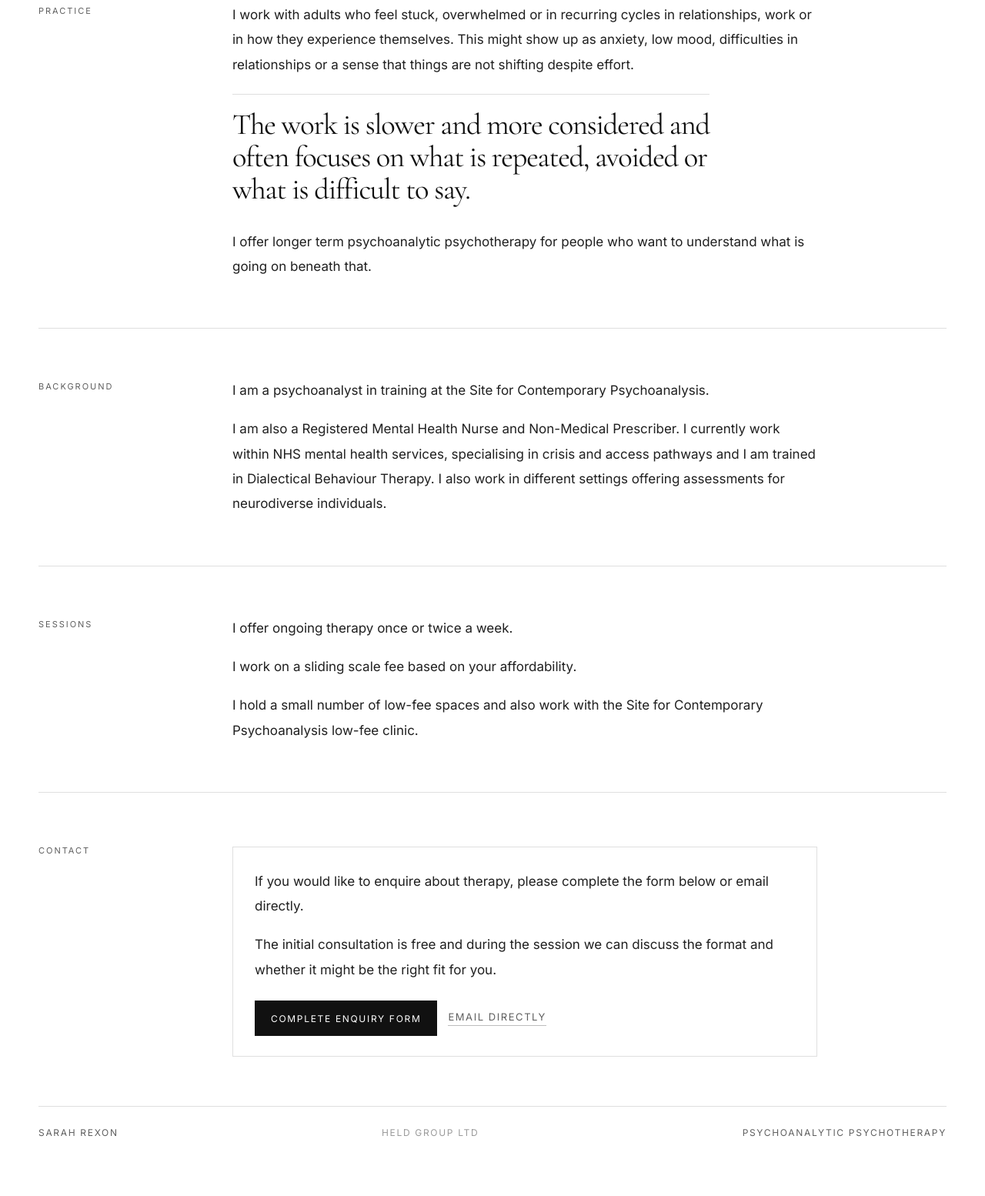
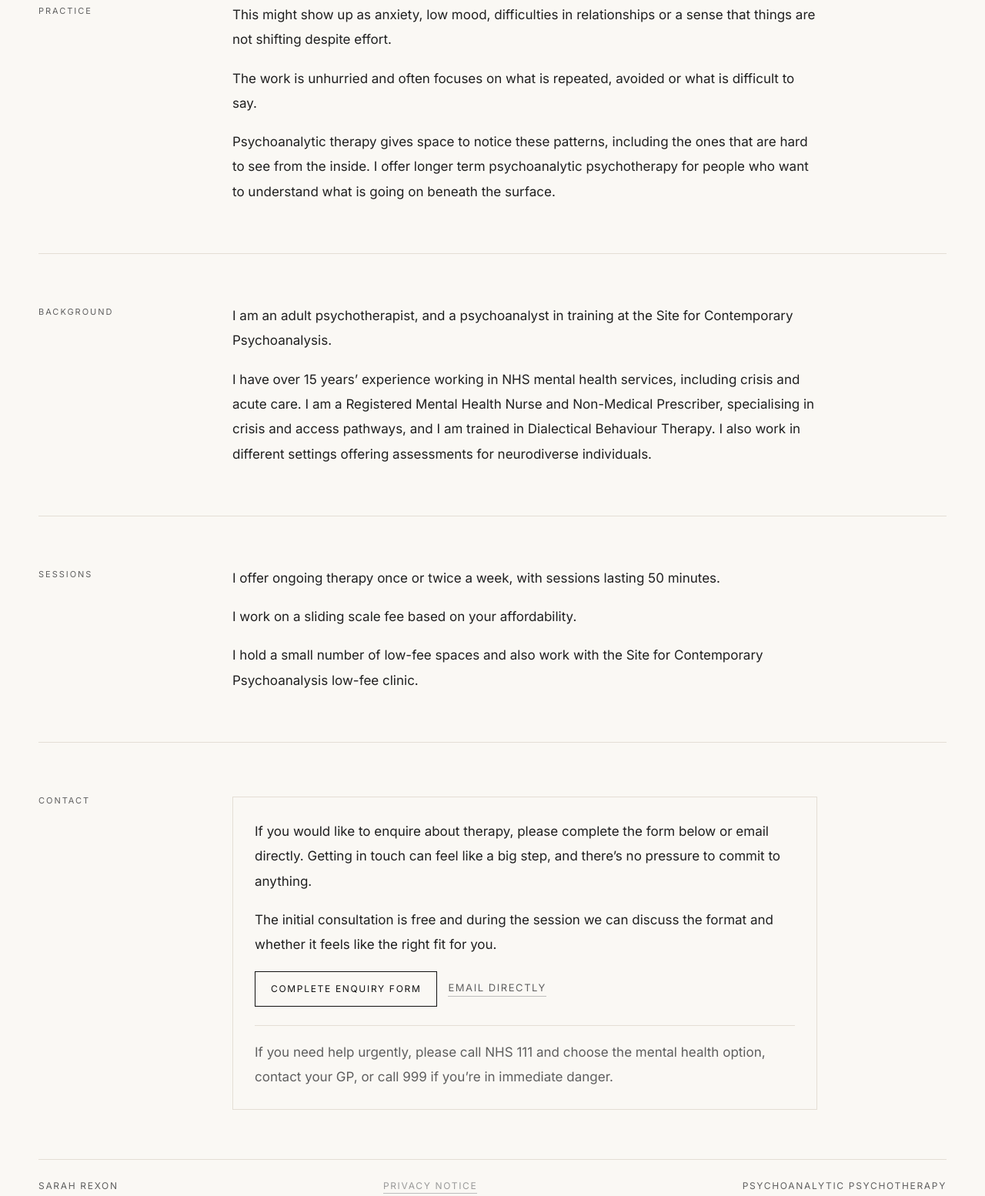
Before and after one commit to sjb228878/therapywebsite, a plain HTML site: page index.html in a window 1280 px wide. Shown: the part 830-2384 px from the top of the page at 77% size. Before the commit the page ends 2349 px from the top, so only its background shows below. Drawn offline with nearby package versions, Linux system fonts and the light colour scheme.

Commit message:
Update copy, warmer styling, privacy link

```diff
--- a/index.html
+++ b/index.html
@@ -10,10 +10,10 @@
   <link href="https://fonts.googleapis.com/css2?family=Inter:wght@300;400;500&family=Cormorant+Garamond:wght@400;500;600&display=swap" rel="stylesheet">
   <style>
     :root {
-      --bg: #ffffff;
+      --bg: #faf8f4;
       --text: #0f0f0f;
       --muted: #5f5f5f;
-      --line: #dfdfdf;
+      --line: #e4ded5;
       --soft: #f7f7f7;
       --max: 1180px;
     }
@@ -201,21 +201,17 @@
     }
 
     .pull-quote {
-      margin: 22px 0 30px;
-      padding: 18px 0 0;
-      border-top: 1px solid var(--line);
-      font-family: "Cormorant Garamond", serif;
-      font-size: clamp(2rem, 3vw, 2.6rem);
-      line-height: 1.1;
-      letter-spacing: -0.03em;
-      max-width: 620px;
+      margin: 0 0 18px;
+      font-size: 17px;
+      line-height: 1.9;
+      color: #202020;
     }
 
     .contact-card {
       margin-top: 6px;
       padding: 28px 28px 26px;
       border: 1px solid var(--line);
-      background: #fff;
+      background: transparent;
     }
 
     .contact-card p {
@@ -240,8 +236,8 @@
       min-height: 46px;
       padding: 0 20px;
       border: 1px solid #111111;
-      background: #111111;
-      color: #ffffff;
+      background: transparent;
+      color: #111111;
       font-size: 12px;
       letter-spacing: 0.14em;
       text-transform: uppercase;
@@ -265,6 +261,18 @@
     .text-link:hover {
       color: var(--text);
       border-color: var(--text);
+    }
+
+    .contact-card p.urgent {
+      margin: 24px 0 0;
+      padding-top: 18px;
+      border-top: 1px solid var(--line);
+      color: var(--muted);
+    }
+
+    .footer-centre a {
+      border-bottom: 1px solid #bdbdbd;
+      padding-bottom: 2px;
     }
 
     footer {
@@ -353,6 +361,7 @@
       }
 
       .intro,
+      .pull-quote,
       .section-content p {
         font-size: 16px;
         line-height: 1.8;
@@ -384,7 +393,7 @@
         <div class="eyebrow fade-up delay-1">Psychoanalytic Psychotherapy</div>
         <h1 class="fade-up delay-1">Sarah<br>Rexon</h1>
         <p class="intro fade-up delay-2">
-          I have over 15 years’ experience working in NHS mental health services, including crisis and acute care, with additional experience supporting neurodiverse individuals with complex needs and learning disabilities.
+          I work with adults who feel stuck, overwhelmed or in recurring cycles in relationships, work or in how they experience themselves.
         </p>
       </div>
 
@@ -410,7 +419,7 @@
         <div class="meta-block fade-up delay-4">
           <div class="meta-label">Availability</div>
           <div class="meta-value">
-            Weekdays and Evenings
+            Evenings
           </div>
         </div>
       </aside>
@@ -422,13 +431,13 @@
       <div class="section-label">Practice</div>
       <div class="section-content">
         <p>
-          I work with adults who feel stuck, overwhelmed or in recurring cycles in relationships, work or in how they experience themselves. This might show up as anxiety, low mood, difficulties in relationships or a sense that things are not shifting despite effort.
+          This might show up as anxiety, low mood, difficulties in relationships or a sense that things are not shifting despite effort.
         </p>
         <div class="pull-quote">
-          The work is slower and more considered and often focuses on what is repeated, avoided or what is difficult to say.
+          The work is unhurried and often focuses on what is repeated, avoided or what is difficult to say.
         </div>
         <p>
-          I offer longer term psychoanalytic psychotherapy for people who want to understand what is going on beneath that.
+          Psychoanalytic therapy gives space to notice these patterns, including the ones that are hard to see from the inside. I offer longer term psychoanalytic psychotherapy for people who want to understand what is going on beneath the surface.
         </p>
       </div>
     </section>
@@ -439,10 +448,10 @@
       <div class="section-label">Background</div>
       <div class="section-content">
         <p>
-          I am a psychoanalyst in training at the Site for Contemporary Psychoanalysis.
+          I am an adult psychotherapist, and a psychoanalyst in training at the Site for Contemporary Psychoanalysis.
         </p>
         <p>
-          I am also a Registered Mental Health Nurse and Non-Medical Prescriber. I currently work within NHS mental health services, specialising in crisis and access pathways and I am trained in Dialectical Behaviour Therapy. I also work in different settings offering assessments for neurodiverse individuals.
+          I have over 15 years’ experience working in NHS mental health services, including crisis and acute care. I am a Registered Mental Health Nurse and Non-Medical Prescriber, specialising in crisis and access pathways, and I am trained in Dialectical Behaviour Therapy. I also work in different settings offering assessments for neurodiverse individuals.
         </p>
       </div>
     </section>
@@ -453,7 +462,7 @@
       <div class="section-label">Sessions</div>
       <div class="section-content">
         <p>
-          I offer ongoing therapy once or twice a week.
+          I offer ongoing therapy once or twice a week, with sessions lasting 50 minutes.
         </p>
         <p>
           I work on a sliding scale fee based on your affordability.
@@ -471,22 +480,25 @@
       <div class="section-content">
         <div class="contact-card">
           <p>
-            If you would like to enquire about therapy, please complete the form below or email directly.
+            If you would like to enquire about therapy, please complete the form below or email directly. Getting in touch can feel like a big step, and there’s no pressure to commit to anything.
           </p>
           <p>
-            The initial consultation is free and during the session we can discuss the format and whether it might be the right fit for you.
+            The initial consultation is free and during the session we can discuss the format and whether it feels like the right fit for you.
           </p>
           <div class="actions">
             <a class="button" href="https://forms.office.com/r/N20miDPNdc" target="_blank" rel="noopener">Complete enquiry form</a>
             <a class="text-link" href="mailto:sarah.rexon@outlook.com">Email directly</a>
           </div>
+          <p class="urgent">
+            If you need help urgently, please call NHS 111 and choose the mental health option, contact your GP, or call 999 if you’re in immediate danger.
+          </p>
         </div>
       </div>
     </section>
 
     <footer class="fade-up delay-5">
       <div>Sarah Rexon</div>
-      <div class="footer-centre">Held Group LTD</div>
+      <div class="footer-centre"><a href="privacy.html">Privacy notice</a></div>
       <div>Psychoanalytic Psychotherapy</div>
     </footer>
   </div>
```
